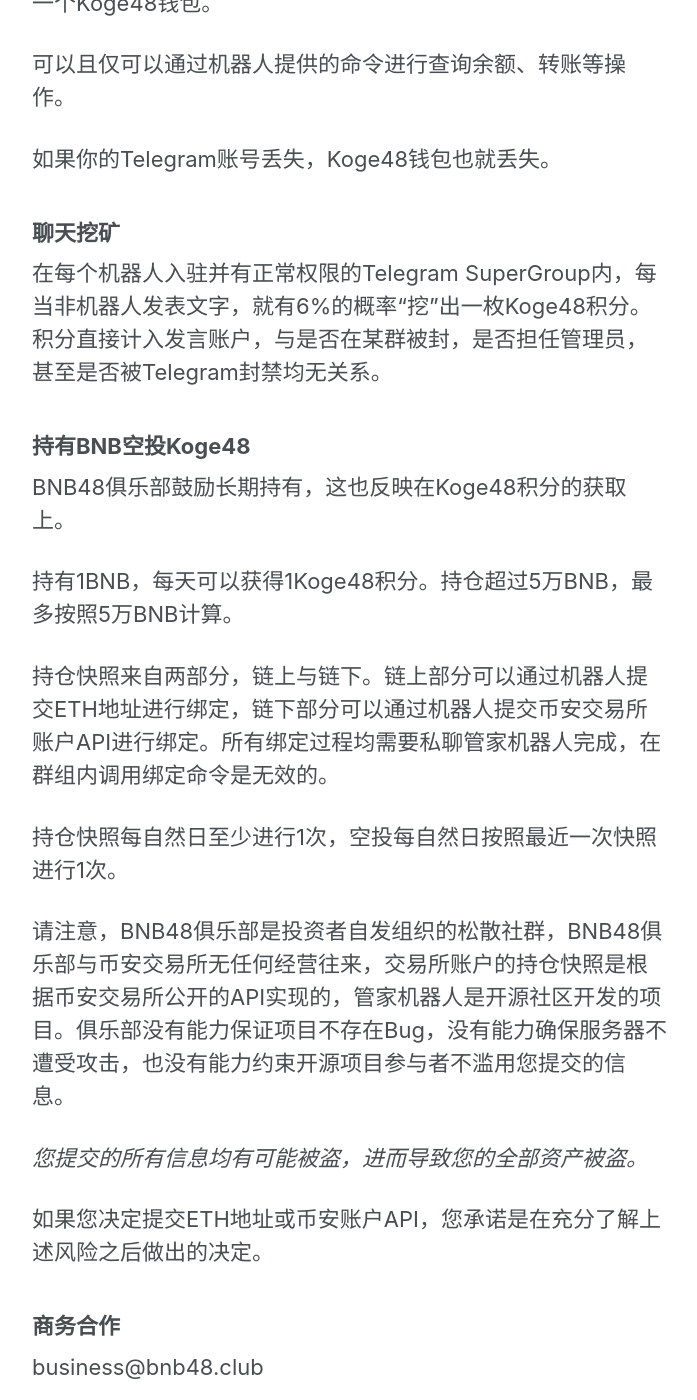
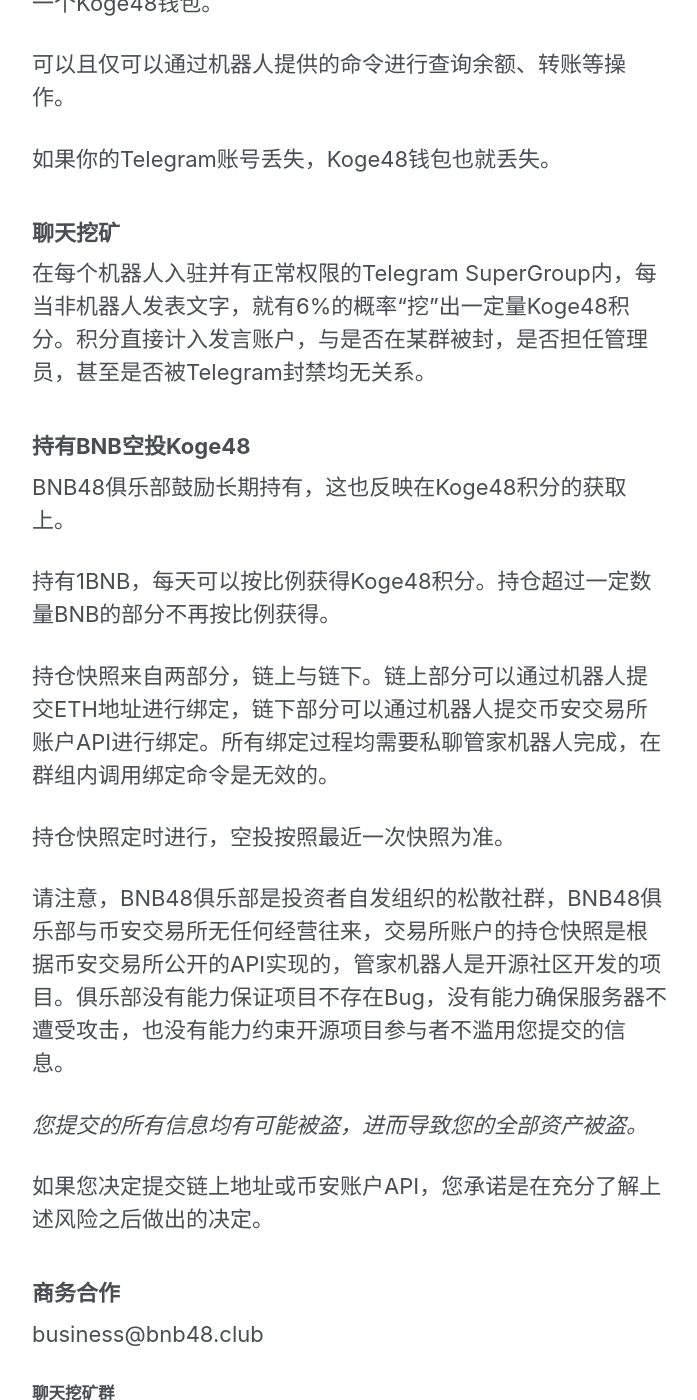
Before and after one commit to 48Club/BNB48Club.github.io, a Jekyll site: the page built from _pages/koge48.md, in a window 1280 px wide and 1400 px high, scrolled down 504 px. Shown: the whole window, without its empty margins (290-987 px from the left). Built offline with Jekyll 4.4.1, drawn with Linux system fonts in a browser that asks for light colours; nearby versions of some CDN libraries.

Commit message:
Update koge48.md

```diff
--- a/_pages/koge48.md
+++ b/_pages/koge48.md
@@ -16,22 +16,22 @@
 如果你的Telegram账号丢失，Koge48钱包也就丢失。
 
 ### 聊天挖矿
-在每个机器人入驻并有正常权限的Telegram SuperGroup内，每当非机器人发表文字，就有6%的概率“挖”出一枚Koge48积分。积分直接计入发言账户，与是否在某群被封，是否担任管理员，甚至是否被Telegram封禁均无关系。
+在每个机器人入驻并有正常权限的Telegram SuperGroup内，每当非机器人发表文字，就有6%的概率“挖”出一定量Koge48积分。积分直接计入发言账户，与是否在某群被封，是否担任管理员，甚至是否被Telegram封禁均无关系。
 
 ### 持有BNB空投Koge48
 BNB48俱乐部鼓励长期持有，这也反映在Koge48积分的获取上。
 
-持有1BNB，每天可以获得1Koge48积分。持仓超过5万BNB，最多按照5万BNB计算。
+持有1BNB，每天可以按比例获得Koge48积分。持仓超过一定数量BNB的部分不再按比例获得。
 
 持仓快照来自两部分，链上与链下。链上部分可以通过机器人提交ETH地址进行绑定，链下部分可以通过机器人提交币安交易所账户API进行绑定。所有绑定过程均需要私聊管家机器人完成，在群组内调用绑定命令是无效的。
 
-持仓快照每自然日至少进行1次，空投每自然日按照最近一次快照进行1次。
+持仓快照定时进行，空投按照最近一次快照为准。
 
 请注意，BNB48俱乐部是投资者自发组织的松散社群，BNB48俱乐部与币安交易所无任何经营往来，交易所账户的持仓快照是根据币安交易所公开的API实现的，管家机器人是开源社区开发的项目。俱乐部没有能力保证项目不存在Bug，没有能力确保服务器不遭受攻击，也没有能力约束开源项目参与者不滥用您提交的信息。
 
 _您提交的所有信息均有可能被盗，进而导致您的全部资产被盗。_
 
-如果您决定提交ETH地址或币安账户API，您承诺是在充分了解上述风险之后做出的决定。
+如果您决定提交链上地址或币安账户API，您承诺是在充分了解上述风险之后做出的决定。
 
 
 ### 商务合作
```
